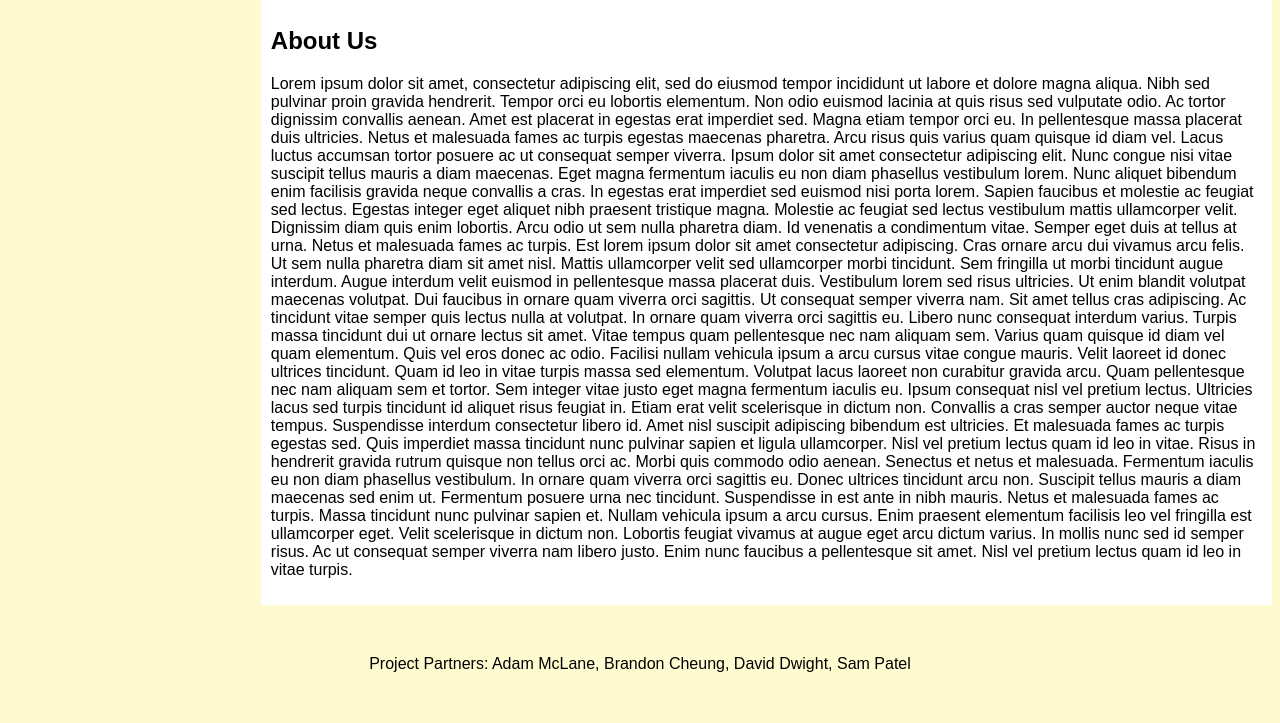
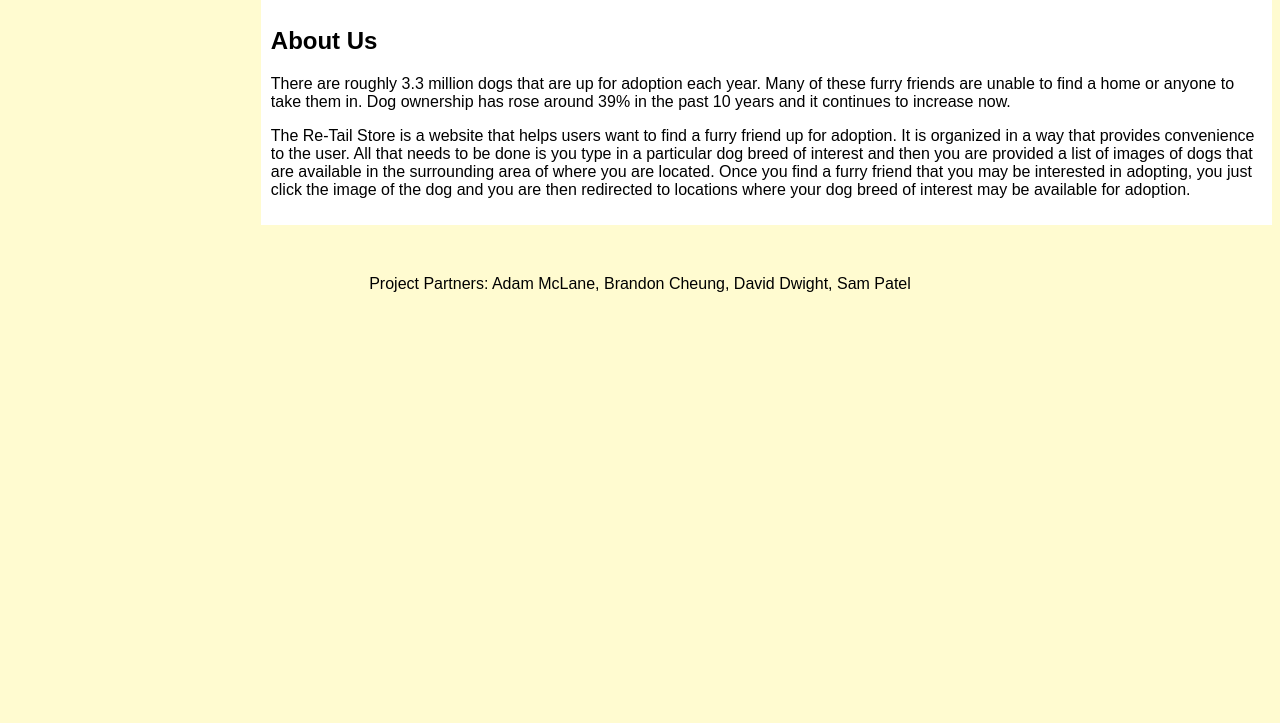
Before and after one commit to DaveDw/dog-breed-finder, a plain HTML site: page index.html in a window 1280 px wide. Shown: the part 318-1041 px from the top of the page. After the commit the page ends 800 px from the top, so only its background shows below. Drawn offline with Linux system fonts and the light colour scheme; no server answers.

Commit message:
html about us

```diff
--- a/assets/style.css
+++ b/assets/style.css
@@ -45,6 +45,7 @@ a {
 .sideColumn {
     position: absolute;
     top: 200px;
+    margin-left: 20px;
 }
 
 .content {
@@ -74,4 +75,6 @@ article {
     text-align: center;
 }
 
-@media screen and (max-width: 600px) {}
+@media screen and (max-width: 600px) {
+
+}
--- a/index.html
+++ b/index.html
@@ -5,7 +5,7 @@
     <meta charset="UTF-8">
     <meta http-equiv="X-UA-Compatible" content="IE=edge">
     <meta name="viewport" content="width=device-width, initial-scale=1.0">
-    <title>Adopt A Furry Friend</title>
+    <title>The Re-Tail Store</title>
     <link rel="stylesheet" href="assets\style.css">
 </head>
 
@@ -24,7 +24,7 @@
             </ul>
 
         </nav>
-        Adopt a Furry Friend
+        The Re-Tail Store
     </header>
 
 
@@ -36,53 +36,22 @@
 
     <section class="content" id="aboutUs">
         <h1>About Us</h1>
-        <p>Lorem ipsum dolor sit amet, consectetur adipiscing elit, sed do eiusmod tempor incididunt ut labore et dolore
-            magna aliqua. Nibh sed pulvinar proin gravida hendrerit. Tempor orci eu lobortis elementum. Non odio euismod
-            lacinia at quis risus sed vulputate odio. Ac tortor dignissim convallis aenean. Amet est placerat in egestas
-            erat imperdiet sed. Magna etiam tempor orci eu. In pellentesque massa placerat duis ultricies. Netus et
-            malesuada fames ac turpis egestas maecenas pharetra. Arcu risus quis varius quam quisque id diam vel.
+        <p>There are roughly 3.3 million dogs that are up for adoption each year. Many of these furry friends are unable
+            to find a home or anyone to take them in. Dog ownership has rose around 39% in the past 10 years and it
+            continues to increase now.</p>
 
-            Lacus luctus accumsan tortor posuere ac ut consequat semper viverra. Ipsum dolor sit amet consectetur
-            adipiscing elit. Nunc congue nisi vitae suscipit tellus mauris a diam maecenas. Eget magna fermentum iaculis
-            eu non diam phasellus vestibulum lorem. Nunc aliquet bibendum enim facilisis gravida neque convallis a cras.
-            In egestas erat imperdiet sed euismod nisi porta lorem. Sapien faucibus et molestie ac feugiat sed lectus.
-            Egestas integer eget aliquet nibh praesent tristique magna. Molestie ac feugiat sed lectus vestibulum mattis
-            ullamcorper velit. Dignissim diam quis enim lobortis. Arcu odio ut sem nulla pharetra diam.
-
-            Id venenatis a condimentum vitae. Semper eget duis at tellus at urna. Netus et malesuada fames ac turpis.
-            Est lorem ipsum dolor sit amet consectetur adipiscing. Cras ornare arcu dui vivamus arcu felis. Ut sem nulla
-            pharetra diam sit amet nisl. Mattis ullamcorper velit sed ullamcorper morbi tincidunt. Sem fringilla ut
-            morbi tincidunt augue interdum. Augue interdum velit euismod in pellentesque massa placerat duis. Vestibulum
-            lorem sed risus ultricies. Ut enim blandit volutpat maecenas volutpat. Dui faucibus in ornare quam viverra
-            orci sagittis. Ut consequat semper viverra nam. Sit amet tellus cras adipiscing. Ac tincidunt vitae semper
-            quis lectus nulla at volutpat. In ornare quam viverra orci sagittis eu. Libero nunc consequat interdum
-            varius. Turpis massa tincidunt dui ut ornare lectus sit amet. Vitae tempus quam pellentesque nec nam aliquam
-            sem. Varius quam quisque id diam vel quam elementum.
-
-            Quis vel eros donec ac odio. Facilisi nullam vehicula ipsum a arcu cursus vitae congue mauris. Velit laoreet
-            id donec ultrices tincidunt. Quam id leo in vitae turpis massa sed elementum. Volutpat lacus laoreet non
-            curabitur gravida arcu. Quam pellentesque nec nam aliquam sem et tortor. Sem integer vitae justo eget magna
-            fermentum iaculis eu. Ipsum consequat nisl vel pretium lectus. Ultricies lacus sed turpis tincidunt id
-            aliquet risus feugiat in. Etiam erat velit scelerisque in dictum non. Convallis a cras semper auctor neque
-            vitae tempus. Suspendisse interdum consectetur libero id. Amet nisl suscipit adipiscing bibendum est
-            ultricies. Et malesuada fames ac turpis egestas sed. Quis imperdiet massa tincidunt nunc pulvinar sapien et
-            ligula ullamcorper. Nisl vel pretium lectus quam id leo in vitae. Risus in hendrerit gravida rutrum quisque
-            non tellus orci ac. Morbi quis commodo odio aenean. Senectus et netus et malesuada. Fermentum iaculis eu non
-            diam phasellus vestibulum.
-
-            In ornare quam viverra orci sagittis eu. Donec ultrices tincidunt arcu non. Suscipit tellus mauris a diam
-            maecenas sed enim ut. Fermentum posuere urna nec tincidunt. Suspendisse in est ante in nibh mauris. Netus et
-            malesuada fames ac turpis. Massa tincidunt nunc pulvinar sapien et. Nullam vehicula ipsum a arcu cursus.
-            Enim praesent elementum facilisis leo vel fringilla est ullamcorper eget. Velit scelerisque in dictum non.
-            Lobortis feugiat vivamus at augue eget arcu dictum varius. In mollis nunc sed id semper risus. Ac ut
-            consequat semper viverra nam libero justo. Enim nunc faucibus a pellentesque sit amet. Nisl vel pretium
-            lectus quam id leo in vitae turpis.</p>
+            <p>The Re-Tail Store is a website that helps users want to find a furry friend up for adoption. It is organized
+            in a way that provides convenience to the user. All that needs to be done is you type in a particular dog
+            breed of interest and then you are provided a list of images of dogs that are available in the surrounding
+            area of where you are located. Once you find a furry friend that you may be interested in adopting, you just
+            click the image of the dog and you are then redirected to locations where your dog breed of interest may be
+            available for adoption.</p>
     </section>
 
     <aside class="sideColumn">
         <h1>Search</h1>
         <input type="input" placeholder="Find a Furry Friend..." type="text" id="search">
-        <button id="searchBtn"  >Search</button>
+        <button id="searchBtn">Search</button>
         <!-- added type=text" -->
     </aside>
     <!-- Side bar for list? Search? -->
```
Also changed, not shown: 1 other file.
